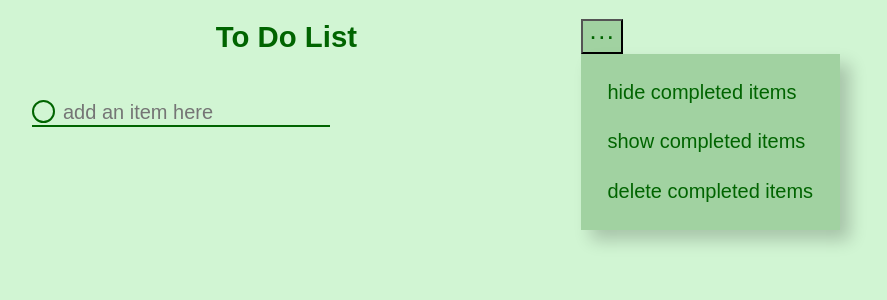
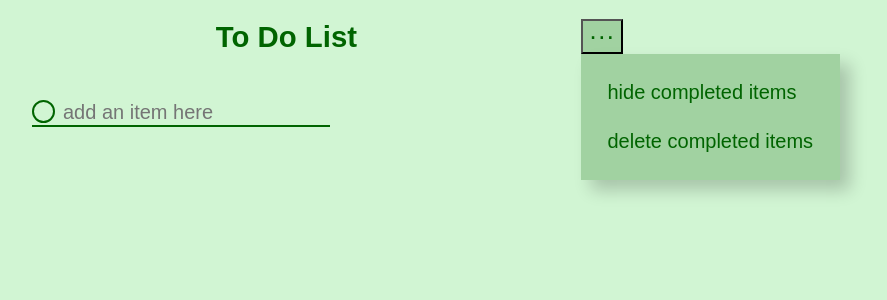
Before and after one commit to valentinavallalta/cs124-lab2, a React (Create React App) app: page / in a window 1280 px wide. Both pictures are taken after a click on the button "···". Shown: the top 300 px of the page, without its empty margins (8-895 px from the left). Built offline with nearby package versions, Linux system fonts and the light colour scheme.

Commit message:
toggle show completed

```diff
--- a/src/App.js
+++ b/src/App.js
@@ -26,16 +26,15 @@ function App() {
     const [completedItemIDs, setCompletedItemIDs] = useState([]);
 
     function addItem(itemContent) {
-        setToDoItems([...toDoItems,{id: counter, content: itemContent}])
+        setToDoItems([...toDoItems, {id: counter, content: itemContent}])
         counter++;
         console.log(counter)
     }
 
     function toggleItemCompleted(id) {
         if (completedItemIDs.includes(id)) {
-            setCompletedItemIDs(completedItemIDs.filter(p => p!== id))
-        }
-        else {
+            setCompletedItemIDs(completedItemIDs.filter(p => p !== id))
+        } else {
             setCompletedItemIDs([...completedItemIDs, id]);
         }
     }
@@ -46,22 +45,37 @@ function App() {
         ))
     }
 
+    const [completedDisplay, setCompletedDisplay] = useState(true)
+
+    function toggleCompletedDisplay() {
+        setCompletedDisplay(!completedDisplay)
+    }
+
+    function checkCompleted(item) {
+        return !(completedItemIDs.includes(item.id))
+    }
+
+    let uncompletedItems = toDoItems.filter(checkCompleted)
+
     /* FUNCTION THAT SETS TODO ITEMS - DELETES COMPLETED ITEMS  */
 
     /* FUNCTION TODO TOGGLE (?) SHOW/HIDE COMPLETED */
 
     return (
         <div className="App">
-            <Header></Header>
-            <List default = {data}
-                  items = {toDoItems}
-                  completedItems = {completedItemIDs}
-                  onAddItem = {addItem}
-                  onItemCompleted = {toggleItemCompleted}
-                  onContentChange = {handleChangeContent}
-            ></List>
+            <Header
+                toggleCompletedDisplay={toggleCompletedDisplay}
+                completedDisplay={completedDisplay}>
+            </Header>
+            <List default={data}
+                  items={completedDisplay? toDoItems : uncompletedItems}
+                  completedItems={completedItemIDs}
+                  onAddItem={addItem}
+                  onItemCompleted={toggleItemCompleted}
+                  onContentChange={handleChangeContent}>
+            </List>
         </div>
-  );
+    );
 }
 
 export default App;
--- a/src/Header.js
+++ b/src/Header.js
@@ -1,11 +1,14 @@
 import './Header.css';
 import Menu from "./Menu"
 
-function Header() {
+function Header(props) {
     return (
         <div id="Header">
             <h1> To Do List </h1>
-            <Menu></Menu>
+            <Menu
+                toggleCompletedDisplay = {props.toggleCompletedDisplay}
+                completedDisplay = {props.completedDisplay}
+            ></Menu>
         </div>);
 }
 
--- a/src/Menu.js
+++ b/src/Menu.js
@@ -1,7 +1,7 @@
 import './Menu.css';
 import {useState} from "react";
 
-function Menu() {
+function Menu(props) {
 
     const [menuDisplay, setMenuDisplay] = useState(false);
 
@@ -9,13 +9,24 @@ function Menu() {
         setMenuDisplay(!menuDisplay)
     }
 
+    function hideCompleted() {
+        props.toggleCompletedDisplay(false)
+        toggleMenuDisplay()
+    }
+
+    function showCompleted() {
+        props.toggleCompletedDisplay(true)
+        toggleMenuDisplay()
+    }
+
     return (
         <div className="menu">
             <button type="button"  onClick ={() => toggleMenuDisplay()}>···</button>
             {menuDisplay &&
                 <div className="options">
-                    <p id="hideButton"> hide completed items</p>
-                    <p id="showButton"> show completed items</p>
+                    {props.completedDisplay ?
+                    <p id="hideButton" onClick={() => hideCompleted()}> hide completed items</p> :
+                    <p id="showButton" onClick={() => showCompleted()}> show completed items</p>}
                     <p id="deleteButton"> delete completed items</p>
                 </div>}
         </div>);
```
